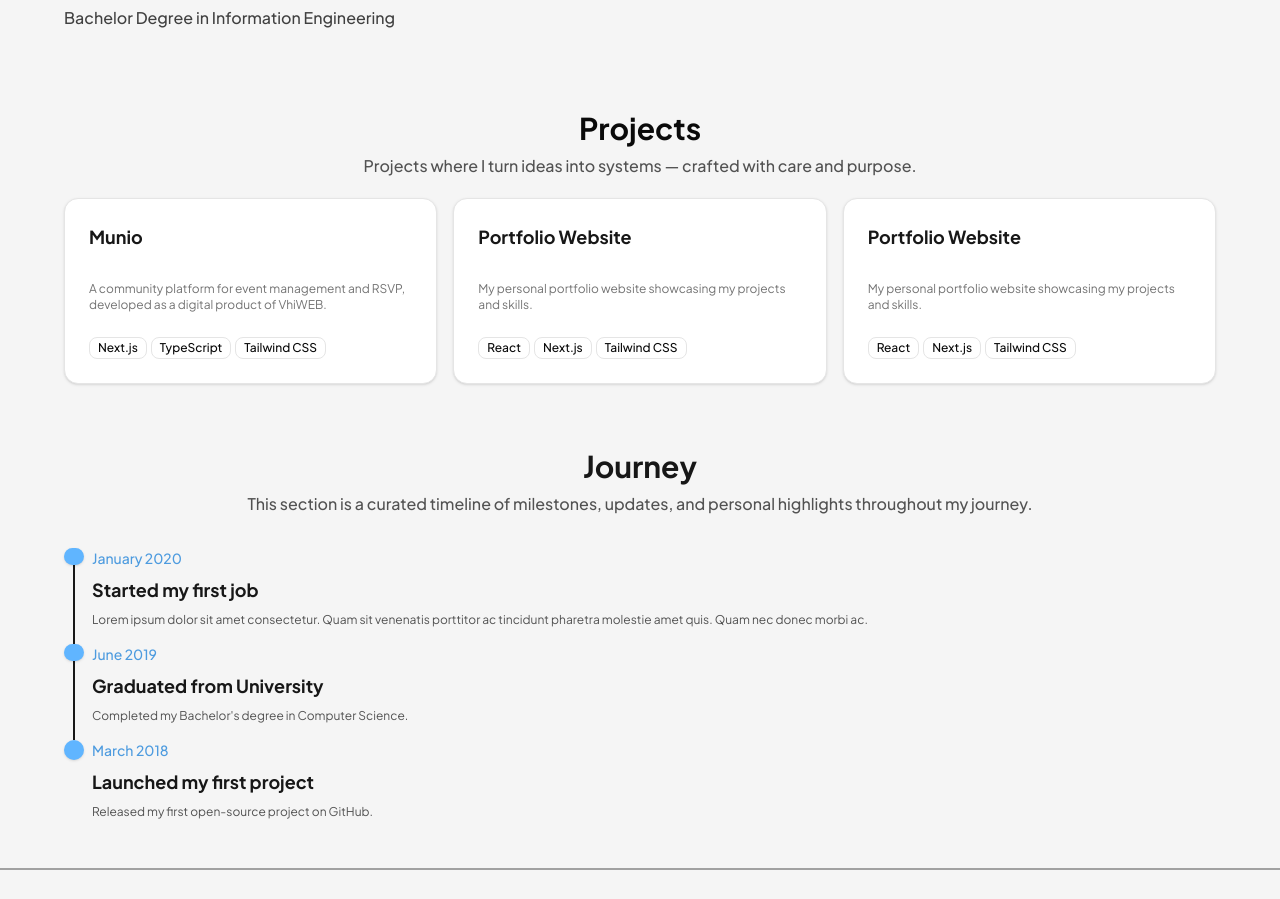
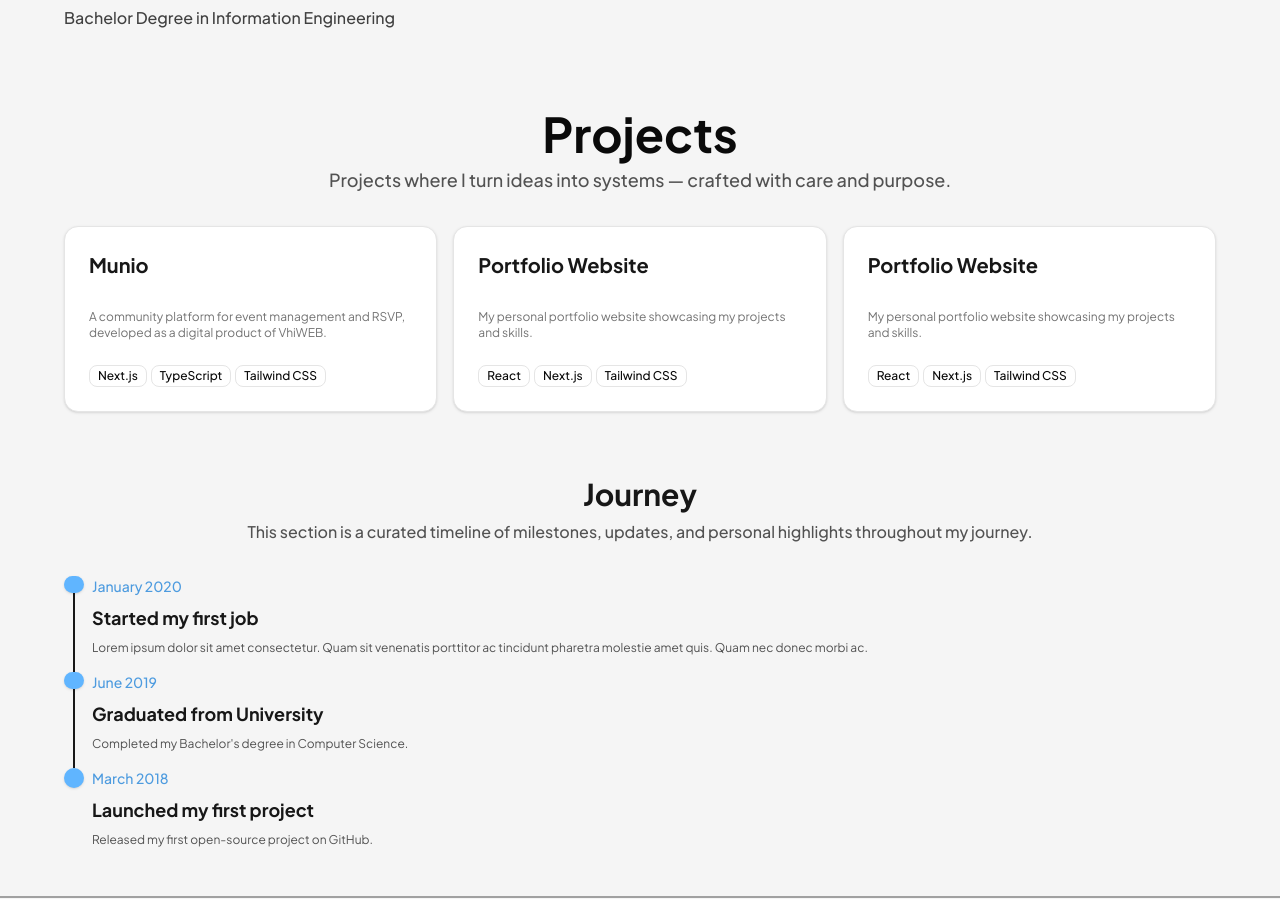
Before and after one commit to Lev1reG/personal-website, a React (Vite) app: page / in a window 1280 px wide. Shown: the part 950-1849 px from the top of the page. Built offline with nearby package versions, Linux system fonts and the light colour scheme.

Commit message:
feat: responsive desktop projects

```diff
--- a/src/components/Home/Projects.tsx
+++ b/src/components/Home/Projects.tsx
@@ -32,12 +32,12 @@ const Projects = () => {
   ];
 
   return (
-    <article className="flex flex-col items-center justify-center space-y-5 py-8">
+    <article className="flex flex-col items-center justify-center space-y-5 lg:space-y-8 py-8">
       <div className="flex flex-col items-center justify-center space-y-2">
-        <h1 className="text-3xl font-bold text-center dark:text-neutral-100">
+        <h1 className="text-3xl lg:text-4xl xl:text-5xl font-bold text-center dark:text-neutral-100">
           Projects
         </h1>
-        <p className="text-base font-medium text-center dark:text-neutral-400 text-neutral-600">
+        <p className="text-base lg:text-lg font-medium text-center dark:text-neutral-400 text-neutral-600">
           Projects where I turn ideas into systems — crafted with care and
           purpose.
         </p>
@@ -73,7 +73,7 @@ const ProjectCard = ({
   return (
     <Card>
       <CardHeader>
-        <h2 className="text-lg font-bold text-neutral-900 dark:text-neutral-100">
+        <h2 className="text-lg lg:text-xl font-bold text-neutral-900 dark:text-neutral-100">
           {href ? (
             <a
               href={href}
```
